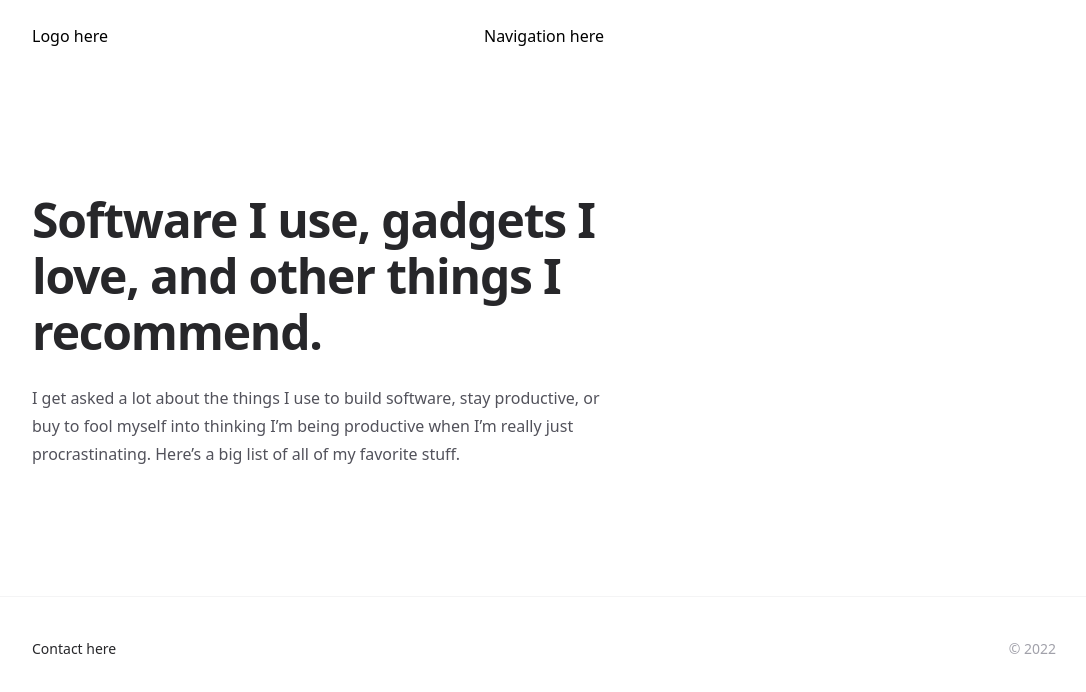
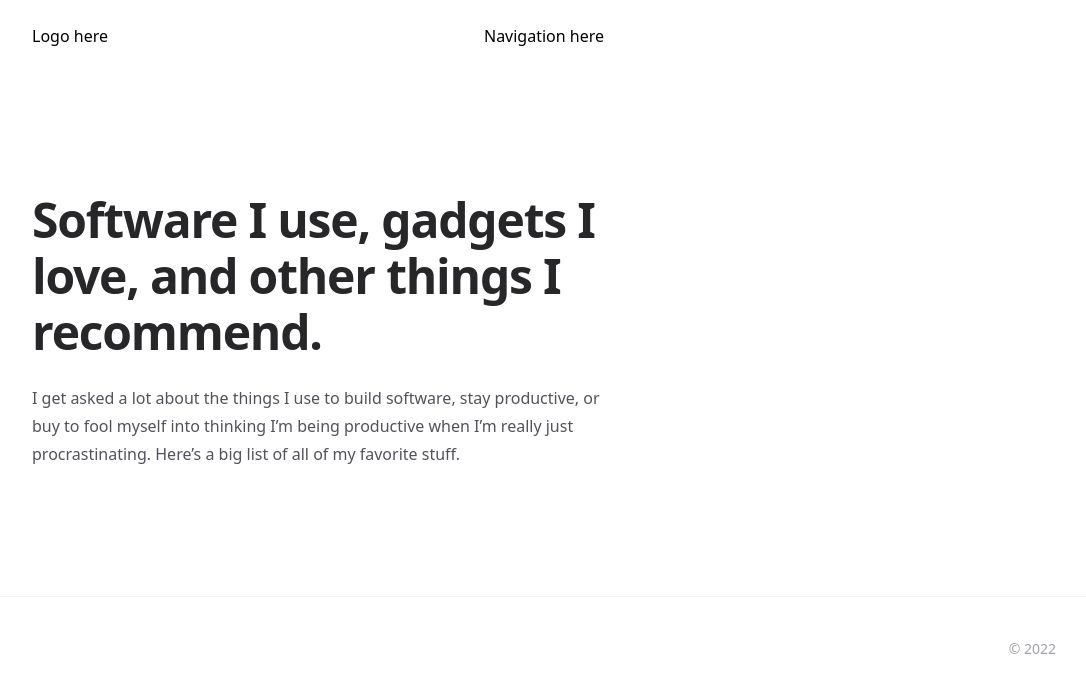
Before and after one commit to mflisikowski/old-mflisikowski, a Next.js app: page /uses in a window 1280 px wide. Shown: the top 692 px of the page, without its empty margins (96-1182 px from the left). Built offline with nearby package versions, Linux system fonts and the light colour scheme.

Commit message:
temp move data from getStaticProps to website-config.js

```diff
--- a/src/modules/Footer.jsx
+++ b/src/modules/Footer.jsx
@@ -1,6 +1,7 @@
 import { Container } from '@/modules/Container';
+import Link from 'next/link';
 
-export function Footer() {
+export function Footer({ socials }) {
   return (
     <footer className="mt-32">
       <Container.Outer>
@@ -8,7 +9,17 @@ export function Footer() {
           <Container.Inner>
             <div className="flex flex-col items-center justify-between gap-6 sm:flex-row">
               <div className="flex gap-6 text-sm font-medium text-zinc-800 dark:text-zinc-200">
-                Contact here
+                {socials?.map(({ id, href, label }) => (
+                  <Link
+                    key={id}
+                    className="group -m-1 p-1"
+                    aria-label={label}
+                    target="_blank"
+                    href={href}
+                  >
+                    {label}
+                  </Link>
+                ))}
               </div>
               <p className="text-sm text-zinc-400 dark:text-zinc-500">
                 &copy; {new Date().getFullYear()}
--- a/src/pages/_app.jsx
+++ b/src/pages/_app.jsx
@@ -5,6 +5,8 @@ import '@/styles/tailwind.css';
 import 'focus-visible';
 
 export default function App({ Component, pageProps }) {
+  const { socials } = pageProps?.data?.page;
+
   return (
     <>
       <div className="fixed inset-0 flex justify-center sm:px-8">
@@ -18,7 +20,7 @@ export default function App({ Component, pageProps }) {
         <main>
           <Component {...pageProps} />
         </main>
-        <Footer />
+        <Footer socials={socials} />
       </div>
     </>
   );
--- a/src/pages/index.jsx
+++ b/src/pages/index.jsx
@@ -1,26 +1,16 @@
+import configuration from 'website-config';
 import Head from 'next/head';
 
 import { PortraitImage } from '@/modules/PortraitImage';
 import { Workspaces } from '@/modules/Workplaces';
 import { Layout } from '@/modules/Layout';
-
-import PIC_SVG from '@/images/logotypes/placeholder.svg';
-import MFD_SVG from '@/images/logotypes/mfd.svg';
-import ENP_SVG from '@/images/logotypes/enp.svg';
-import WP_SVG from '@/images/logotypes/wp.svg';
-
-import PORTRAIT_IMG from '@/images/image.JPG';
 import { Intro } from '@/modules/Intro';
 
 export default function Home({
   data: {
-    page: { layout, title, metas },
-    workplaces,
+    page: { workplaces, layout, title, metas },
   },
 }) {
-  // temp solution for fix workspaces image source, before API based media storage;
-  console.log(PIC_SVG, MFD_SVG, ENP_SVG, WP_SVG, PORTRAIT_IMG);
-
   return (
     <>
       <Head>
@@ -53,84 +43,20 @@ export default function Home({
   );
 }
 
-export async function getStaticProps() {
-  const workplaces = [
-    {
-      id: '1',
-      company: 'Mateusz Flisikowski Development',
-      title: 'Owner',
-      logo: MFD_SVG,
-      start: '2019',
-      end: {
-        label: 'Present',
-        dateTime: new Date().getFullYear(),
-      },
-    },
-    {
-      id: '2',
-      company: 'E NET PRODUCTION sp. z o.o.',
-      title: 'Front-end Developer',
-      logo: ENP_SVG,
-      start: '2019',
-      end: '2022',
-    },
-    {
-      id: '3',
-      company: 'Wirtualna Polska Media Sp. z o.o',
-      title: 'Front-end Developer',
-      logo: WP_SVG,
-      start: '2015',
-      end: '2019',
-    },
-    {
-      id: '4',
-      company: 'Nord Systems Sp. z o.o.',
-      title: 'Front-end Developer',
-      logo: PIC_SVG,
-      start: '2014',
-      end: '2015',
-    },
-    {
-      id: '5',
-      company: 'Not related ',
-      title: 'to the IT industry',
-      logo: PIC_SVG,
-      start: '2006',
-      end: '2014',
-    },
-    {
-      id: '6',
-      company: 'Interbit Sp. z o.o',
-      title: 'Junior Webmaster',
-      logo: PIC_SVG,
-      start: '2006',
-      end: '2006',
-    },
-  ];
+export function getStaticProps() {
+  const { layout, metas, title } = configuration?.pages?.home;
+  const { workplaces, socials } = configuration;
 
   return {
     props: {
       data: {
         page: {
-          layout: {
-            title: 'Hello I’m Mateusz Flisikowski',
-            intro:
-              'I’m a Design-oriented Front-end Developer passionate about modern technologies specializing in responsive web design, modern CSS, Javascript and accessibility. I work with my clients to create interfaces and design systems that work for everyone.',
-            image: {
-              visibilityRegions: [
-                'Europe/Copenhagen',
-                'Europe/Stockholm',
-                'Europe/Warsaw',
-                'Europe/Oslo',
-                'Asia/Bangkok',
-              ],
-              src: PORTRAIT_IMG,
-            },
-          },
-          title: 'Mateusz Flisikowski',
-          metas: [],
+          layout,
+          title,
+          metas,
+          workplaces,
+          socials,
         },
-        workplaces,
       },
     },
   };
--- a/src/pages/projects.jsx
+++ b/src/pages/projects.jsx
@@ -1,5 +1,8 @@
+import configuration from 'website-config';
+
 import { Layout } from '@/modules/Layout';
 import { Intro } from '@/modules/Intro';
+
 import Head from 'next/head';
 
 export default function Projects({
@@ -29,17 +32,16 @@ export default function Projects({
 }
 
 export async function getStaticProps() {
+  const { projects } = configuration?.pages;
+  const { layout, metas, title } = projects;
+
   return {
     props: {
       data: {
         page: {
-          layout: {
-            title: 'Things I’ve made.',
-            intro:
-              'I’ve worked on tons of little projects over the years but these are the ones that I’m most proud of. Many of them are open-source, so if you see something that piques your interest, check out the code and contribute if you have ideas for how it can be improved.',
-          },
-          title: 'Projects - Mateusz Flisikowski',
-          metas: [],
+          layout,
+          title,
+          metas,
         },
       },
     },
--- a/src/pages/uses.jsx
+++ b/src/pages/uses.jsx
@@ -1,6 +1,8 @@
 import { Layout } from '@/modules/Layout';
 import { Intro } from '@/modules/Intro';
+
 import Head from 'next/head';
+import configuration from 'website-config';
 
 export default function Uses({
   data: {
@@ -29,18 +31,16 @@ export default function Uses({
 }
 
 export async function getStaticProps() {
+  const { uses } = configuration?.pages;
+  const { layout, metas, title } = uses;
+
   return {
     props: {
       data: {
         page: {
-          layout: {
-            title:
-              'Software I use, gadgets I love, and other things I recommend.',
-            intro:
-              'I get asked a lot about the things I use to build software, stay productive, or buy to fool myself into thinking I’m being productive when I’m really just procrastinating. Here’s a big list of all of my favorite stuff.',
-          },
-          title: 'Uses - Mateusz Flisikowski',
-          metas: [],
+          layout,
+          title,
+          metas,
         },
       },
     },
--- /dev/null
+++ b/website-config.js
@@ -0,0 +1,119 @@
+const title = 'Mateusz Flisikowski';
+
+const workplaces = [
+  {
+    id: '1',
+    company: 'Mateusz Flisikowski Development',
+    title: 'Owner',
+    logo: 'https://ucarecdn.com/25a53619-c475-4cf0-9c69-c0aa123ad26f/workplacemfd.svg',
+    start: '2019',
+    end: {
+      label: 'Present',
+      dateTime: new Date().getFullYear(),
+    },
+  },
+  {
+    id: '2',
+    company: 'E NET PRODUCTION sp. z o.o.',
+    title: 'Front-end Developer',
+    logo: 'https://ucarecdn.com/e25cf388-dc9d-4e34-a7f9-1192e014f79b/workplaceenp.svg',
+    start: '2019',
+    end: '2022',
+  },
+  {
+    id: '3',
+    company: 'Wirtualna Polska Media Sp. z o.o',
+    title: 'Front-end Developer',
+    logo: 'https://ucarecdn.com/325bcca8-c615-4124-81cf-2c02fb9b4d05/workplacewp.svg',
+    start: '2015',
+    end: '2019',
+  },
+  {
+    id: '4',
+    company: 'Nord Systems Sp. z o.o.',
+    title: 'Front-end Developer',
+    logo: 'https://ucarecdn.com/46eba137-03fa-483a-869c-8b1ea6eb9e7f/workplaceplaceholder.svg',
+    start: '2014',
+    end: '2015',
+  },
+  {
+    id: '5',
+    company: 'Not related ',
+    title: 'to the IT industry',
+    logo: 'https://ucarecdn.com/46eba137-03fa-483a-869c-8b1ea6eb9e7f/workplaceplaceholder.svg',
+    start: '2006',
+    end: '2014',
+  },
+  {
+    id: '6',
+    company: 'Interbit Sp. z o.o',
+    title: 'Junior Webmaster',
+    logo: 'https://ucarecdn.com/46eba137-03fa-483a-869c-8b1ea6eb9e7f/workplaceplaceholder.svg',
+    start: '2006',
+    end: '2006',
+  },
+];
+
+const socials = [
+  {
+    id: '1',
+    label: 'Github',
+    href: 'https://github.com/mflisikowski',
+  },
+  {
+    id: '2',
+    label: 'Linkedin',
+    href: 'https://www.linkedin.com/in/mateusz-flisikowski/',
+  },
+  {
+    id: '3',
+    label: 'Email',
+    href: 'mailto:contact@mflisikowski.dev',
+  },
+];
+
+const configuration = {
+  pages: {
+    home: {
+      layout: {
+        title: 'Hello I’m Mateusz Flisikowski',
+        intro:
+          'I’m a Design-oriented Front-end Developer passionate about modern technologies specializing in responsive web design, modern CSS, Javascript and accessibility. I work with my clients to create interfaces and design systems that work for everyone.',
+        image: {
+          visibilityRegions: [
+            'Europe/Copenhagen',
+            'Europe/Stockholm',
+            'Europe/Warsaw',
+            'Europe/Oslo',
+            'Asia/Bangkok',
+          ],
+          src: 'https://ucarecdn.com/2ff13d60-3bb1-4a6e-be58-ea0c8986a3e3/image.jpg',
+        },
+      },
+      title: `Home Page - ${title}`,
+      metas: [],
+    },
+    projects: {
+      layout: {
+        title: 'Things I’ve made.',
+        intro:
+          'I’ve worked on tons of little projects over the years but these are the ones that I’m most proud of. Many of them are open-source, so if you see something that piques your interest, check out the code and contribute if you have ideas for how it can be improved.',
+      },
+      title: `Projects - ${title}`,
+      metas: [],
+    },
+    uses: {
+      layout: {
+        title: 'Software I use, gadgets I love, and other things I recommend.',
+        intro:
+          'I get asked a lot about the things I use to build software, stay productive, or buy to fool myself into thinking I’m being productive when I’m really just procrastinating. Here’s a big list of all of my favorite stuff.',
+      },
+      title: `Uses - ${title}`,
+      metas: [],
+    },
+  },
+  workplaces,
+  socials,
+};
+
+export default configuration;
```
